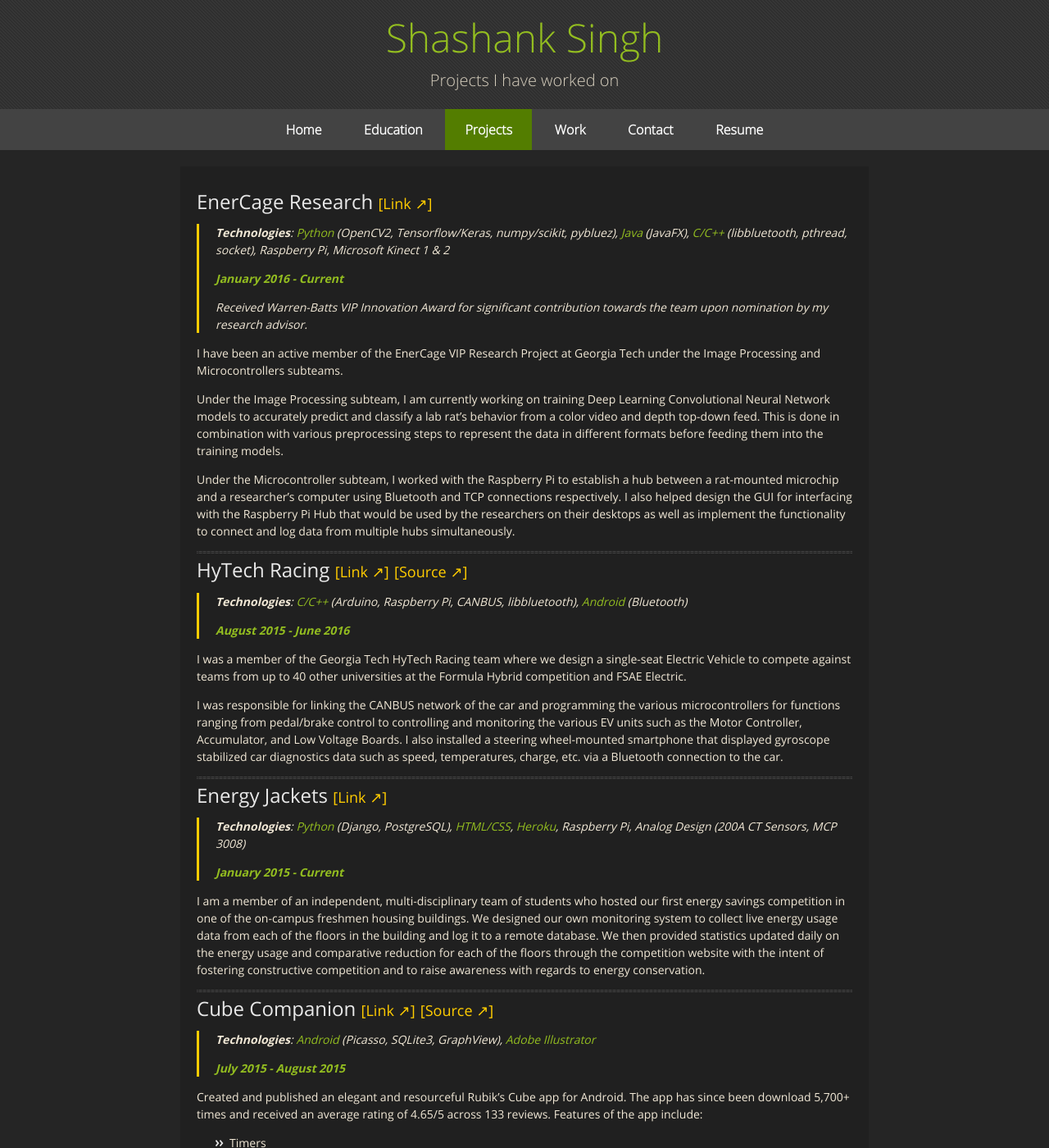
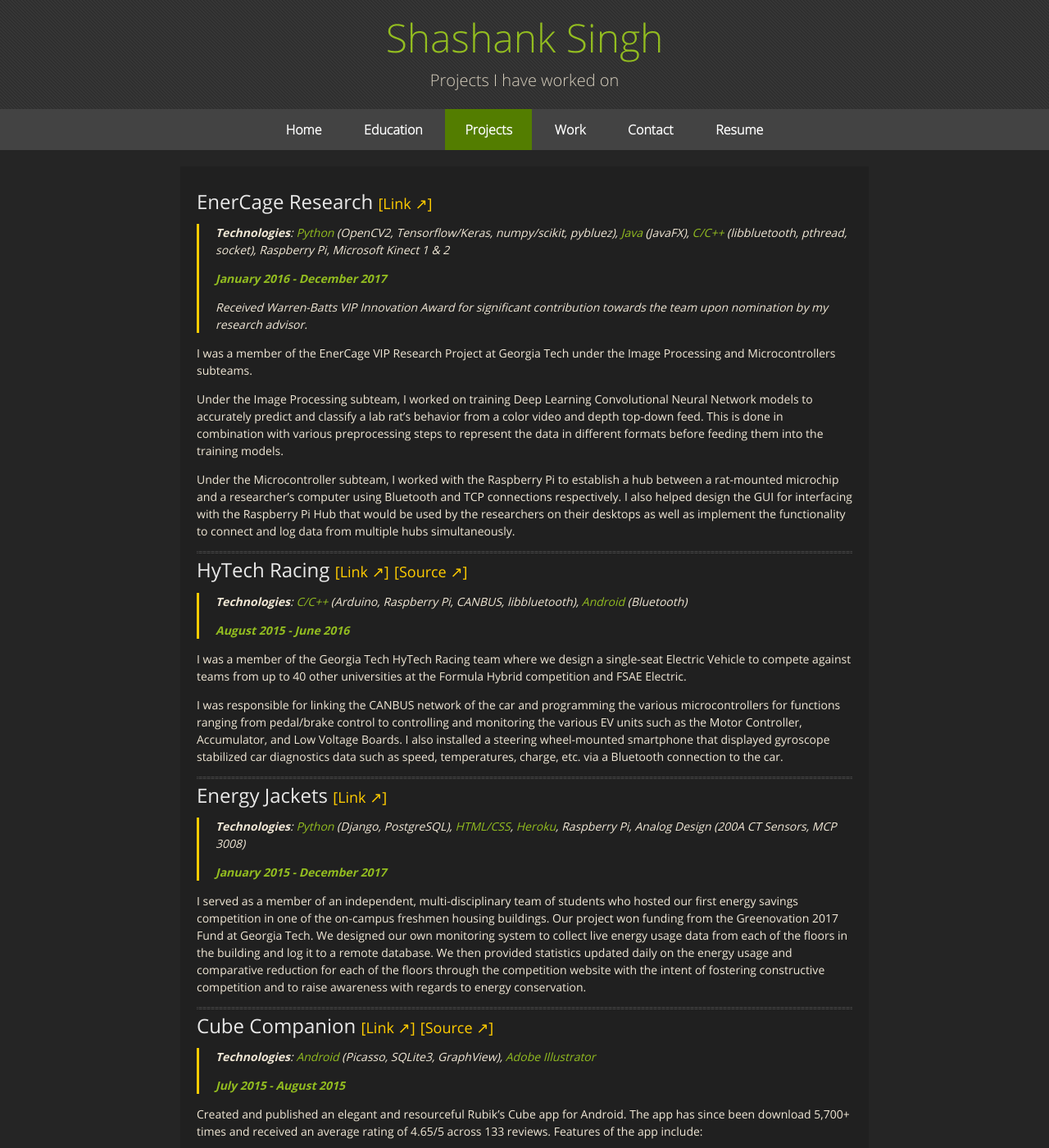
Before and after one commit to sshashank124/sshashank124.github.io-old, a Jekyll site: the page built from projects.md, in a window 1280 px wide and 1400 px high. Shown: the whole window at 82% size. Built offline with Jekyll 4.4.1, drawn with Linux system fonts in a browser that asks for light colours; nearby versions of some CDN libraries.

Commit message:
Updated profile photo and made post-undergrad changes

```diff
--- a/projects.md
+++ b/projects.md
@@ -9,13 +9,13 @@ description: Projects I have worked on
 ## EnerCage Research [<small>[Link ↗]</small>](http://www.vip.gatech.edu/teams/enercage)
 > **Technologies**: *Python* (OpenCV2, Tensorflow/Keras, numpy/scikit, pybluez), *Java* (JavaFX), *C/C++* (libbluetooth, pthread, socket), Raspberry Pi, Microsoft Kinect 1 & 2
 >
-> ***January 2016 - Current***
+> ***January 2016 - December 2017***
 >
 > Received Warren-Batts VIP Innovation Award for significant contribution towards the team upon nomination by my research advisor.
 
-I have been an active member of the EnerCage VIP Research Project at Georgia Tech under the Image Processing and Microcontrollers subteams.
+I was a member of the EnerCage VIP Research Project at Georgia Tech under the Image Processing and Microcontrollers subteams.
 
-Under the Image Processing subteam, I am currently working on training Deep Learning Convolutional Neural Network models to accurately predict and classify a lab rat's behavior from a color video and depth top-down feed. This is done in combination with various preprocessing steps to represent the data in different formats before feeding them into the training models.
+Under the Image Processing subteam, I worked on training Deep Learning Convolutional Neural Network models to accurately predict and classify a lab rat's behavior from a color video and depth top-down feed. This is done in combination with various preprocessing steps to represent the data in different formats before feeding them into the training models.
 
 Under the Microcontroller subteam, I worked with the Raspberry Pi to establish a hub between a rat-mounted microchip and a researcher's computer using Bluetooth and TCP connections respectively. I also helped design the GUI for interfacing with the Raspberry Pi Hub that would be used by the researchers on their desktops as well as implement the functionality to connect and log data from multiple hubs simultaneously.
 
@@ -35,9 +35,9 @@ I was responsible for linking the CANBUS network of the car and programming the
 ## Energy Jackets [<small>[Link ↗]</small>](https://energy-jackets.herokuapp.com/aboutus.html)
 > **Technologies**: *Python* (Django, PostgreSQL), *HTML/CSS*, *Heroku*, Raspberry Pi, Analog Design (200A CT Sensors, MCP 3008)
 >
-> ***January 2015 - Current***
+> ***January 2015 - December 2017***
 
-I am a member of an independent, multi-disciplinary team of students who hosted our first energy savings competition in one of the on-campus freshmen housing buildings. We designed our own monitoring system to collect live energy usage data from each of the floors in the building and log it to a remote database. We then provided statistics updated daily on the energy usage and comparative reduction for each of the floors through the competition website with the intent of
+I served as a member of an independent, multi-disciplinary team of students who hosted our first energy savings competition in one of the on-campus freshmen housing buildings. Our project won funding from the Greenovation 2017 Fund at Georgia Tech. We designed our own monitoring system to collect live energy usage data from each of the floors in the building and log it to a remote database. We then provided statistics updated daily on the energy usage and comparative reduction for each of the floors through the competition website with the intent of
 fostering constructive competition and to raise awareness with regards to energy conservation.
 
 * * *
```
Also changed, not shown: contact.md (+3 -1 lines), education.md (+1 -1 lines), index.md (+2 -2 lines), Gemfile.lock, assets/images/me.jpg.
